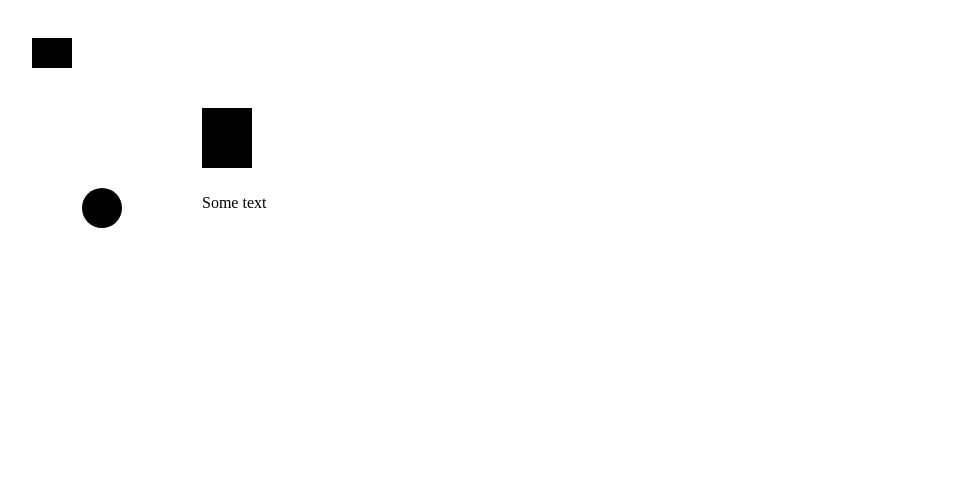
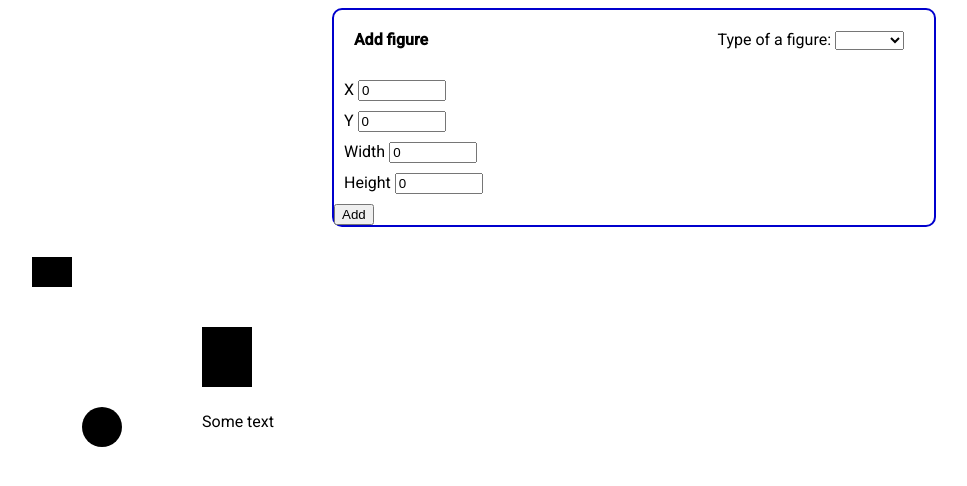
Before and after one commit to Nazzeya/stations_2, an Angular app: page / in a window 1280 px wide. Shown: the top 486 px of the page, without its empty margins (6-973 px from the left). Built offline with nearby package versions, Linux system fonts and the light colour scheme.

Commit message:
adding rectangles

```diff
--- a/src/app/app.module.ts
+++ b/src/app/app.module.ts
@@ -1,4 +1,5 @@
 import { NgModule } from '@angular/core';
+import { FormsModule } from '@angular/forms';
 import { BrowserModule } from '@angular/platform-browser';
 
 import { AppRoutingModule } from './app-routing.module';
@@ -12,6 +13,7 @@ import { DataComponent } from './data/data.component';
   imports: [
     BrowserModule,
     AppRoutingModule,
+    FormsModule
   ],
   providers: [],
   bootstrap: [AppComponent]
--- a/src/app/data/data.component.css
+++ b/src/app/data/data.component.css
@@ -1,12 +1,28 @@
-.black {
-    fill:black;
+.manager-window {
+    width: 600px;
+    border: 2px solid #0000CD;
+    border-radius: 10px;
+    margin: auto;
 }
-.lightBlue {
-    fill:lightblue;
+
+h4 {
+    margin-left: 10px;
+    margin-top: 0px;
 }
-.lightPink {
-    fill: lightpink;
+
+.first-line{
+    padding-top: 10px;
+    padding-right: 30px;
+    margin-left: 10px;
+    margin-top: 10px;
+    display: flex;
+    justify-content: space-between;
 }
-.yellow {
-    fill: yellow;
+
+input {
+    width: 80px
 }
+
+.labels {
+    margin: 10px;
+}
--- a/src/app/data/data.component.html
+++ b/src/app/data/data.component.html
@@ -1,13 +1,39 @@
+<div class="manager-window">
+        <div class="first-line">
+                <h4>Add figure </h4>
+                <div class="form-group">
+                        <label>Type of a figure: </label>
+                        <select class="form-control" name="type" [(ngModel)]="type">
+                                <option *ngFor="let type of types">
+                                        {{type}}
+                                </option>
+                        </select>
+                </div>
+        </div>
+        <div class="rect-line">
+                <div class="form-group labels">
+                        <label>X </label>
+                        <input type="number" class="form-control" name="xCoord" [(ngModel)]="xCoord" />
+                </div>
+                <div class="form-group labels">
+                        <label>Y </label>
+                        <input type="number" class="form-control" name="yCoord" [(ngModel)]="yCoord" />
+                </div>
+                <div class="form-group labels">
+                        <label>Width </label>
+                        <input type="number" class="form-control" name="width" [(ngModel)]="width" />
+                </div>
+                <div class="form-group labels">
+                        <label>Height </label>
+                        <input type="number" class="form-control" name="height" [(ngModel)]="height" />
+                </div>
+        </div>
+        <div class="form-group">
+                <button class="submit" (click)="addFigure()">Add</button>
+        </div>
+</div>
+
 <svg width="1000px" height="500px">
-
-        <!-- <svg *ngFor="let figure of figures">
-
-                <rect [attr.x]="figure.coordinates?.x" [attr.y]="figure.coordinates?.y" [attr.width]="figure.width"
-                        [attr.height]="figure.height" [attr.fill]="figure.fill" (click)="changeColor(figure)"/>
-
-                <circle [attr.cx]="figure.coordinates?.x" [attr.cy]="figure.coordinates?.y" [attr.r]="figure.r" />
-                <text [attr.x]="figure.coordinates?.x" [attr.y]="figure.coordinates?.y" (click)="textChange(figure)">{{figure.text}}</text>
-        </svg> -->
 
         <svg *ngFor="let figure of figures" [ngSwitch]="figure.type">
 
@@ -57,51 +83,4 @@
 
         </svg>
 
-
-
-        <!-- <svg *ngFor="let figure of figures">
-                <ng-template #rect>
-                        <rect [attr.x]="figure.coordinates?.x" [attr.y]="figure.coordinates?.y" [attr.width]="figure.width"
-                                [attr.height]="figure.height" />
-                </ng-template>
-                <ng-template #circle>
-                        <circle [attr.cx]="figure.coordinates?.x" [attr.cy]="figure.coordinates?.y" [attr.r]="figure.r" />
-                </ng-template>
-                <ng-template #polygon>
-
-                </ng-template>
-                <ng-template #ellipse>
-
-                </ng-template>
-                <ng-template #polyline>
-
-                </ng-template>
-                <ng-template #text>
-
-                </ng-template>
-        </svg>
-         -->
-        <!-- <svg *ngFor="let figure of figures" [ngSwitch]="figure.type">
-                <ng-container ngSwitchCase="rect">
-                        <rect [attr.x]="figure.coordinates?.x" [attr.y]="figure.coordinates?.y" [attr.width]="figure.width"
-                                [attr.height]="figure.height" />
-                </ng-container>
-
-                <ng-container ngSwitchCase="circle">
-                        <circle [attr.cx]="figure.coordinates?.x" [attr.cy]="figure.coordinates?.y" [attr.r]="figure.r" />
-                </ng-container>
-
-                <ng-template ngSwitchCase="polygon">
-
-                </ng-template> -->
-
-                <!-- <ng-template ngSwitchCase="ellipse">
-
-                </ng-template> -->
-                <!-- <ng-template ngSwitchCase="polyline">
-
-                </ng-template> -->
-                <!-- <ng-container ngSwitchCase="text">
-
-                </ng-container> -->
 </svg>
--- a/src/app/data/data.component.ts
+++ b/src/app/data/data.component.ts
@@ -11,16 +11,28 @@ export class DataComponent{
 
     figures: IFigure[] = info;
 
-    type: string = ""
+    type: string = "";
+    width: number = 0;
+    height: number = 0;
+    xCoord: number = 0;
+    yCoord: number = 0;
 
-    // addFigure(){
-    //     this.figures.push(
-    //         {
-    //             id: this.figures.length,
-    //             type: this.type
-    //         }
-    //     )
-    // }
+    types: string[] = ["rect", "circle", "ellipse", "polygon", "polyline", "text"];
+
+    addFigure(){
+        this.figures.push(
+            {
+                id: this.figures.length,
+                type: this.type,
+                coordinates: {
+                    x: this.xCoord,
+                    y: this.yCoord
+                },
+                width: this.width,
+                height: this.height
+            }
+        )
+    }
 
     changeColor(figure: IFigure){
         this.figures = this.figures.map((item) => (
--- a/src/app/data/data/figures.ts
+++ b/src/app/data/data/figures.ts
@@ -9,7 +9,8 @@ export const figures: IFigure[] = [
             y: 30
         },
         width: 40,
-        height: 30
+        height: 30,
+        fill: "black"
     },
     {
         id: 2,
@@ -28,7 +29,8 @@ export const figures: IFigure[] = [
             y: 100
         },
         width: 50,
-        height: 60
+        height: 60,
+        fill: "black"
     },
     {
         id: 4,
--- a/src/index.html
+++ b/src/index.html
@@ -6,6 +6,9 @@
   <base href="/">
   <meta name="viewport" content="width=device-width, initial-scale=1">
   <link rel="icon" type="image/x-icon" href="favicon.ico">
+  <link rel="preconnect" href="https://fonts.googleapis.com">
+  <link rel="preconnect" href="https://fonts.gstatic.com" crossorigin>
+  <link href="https://fonts.googleapis.com/css2?family=Roboto:wght@300;400;500&display=swap" rel="stylesheet">
 </head>
 <body>
   <app-root></app-root>
--- a/src/styles.css
+++ b/src/styles.css
@@ -1 +1,4 @@
 /* You can add global styles to this file, and also import other style files */
+body {
+    font-family: 'Roboto', sans-serif;
+}
```
